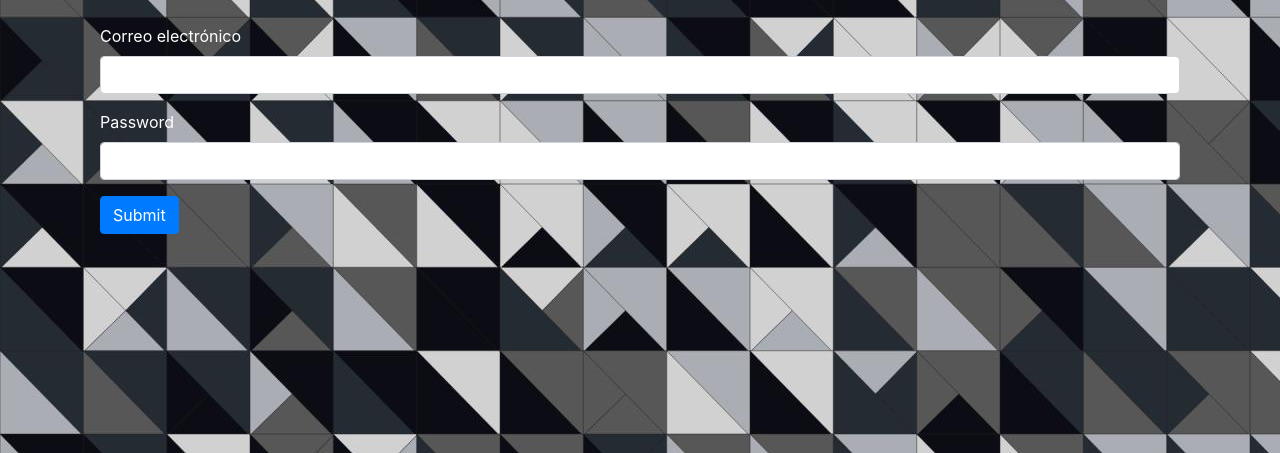
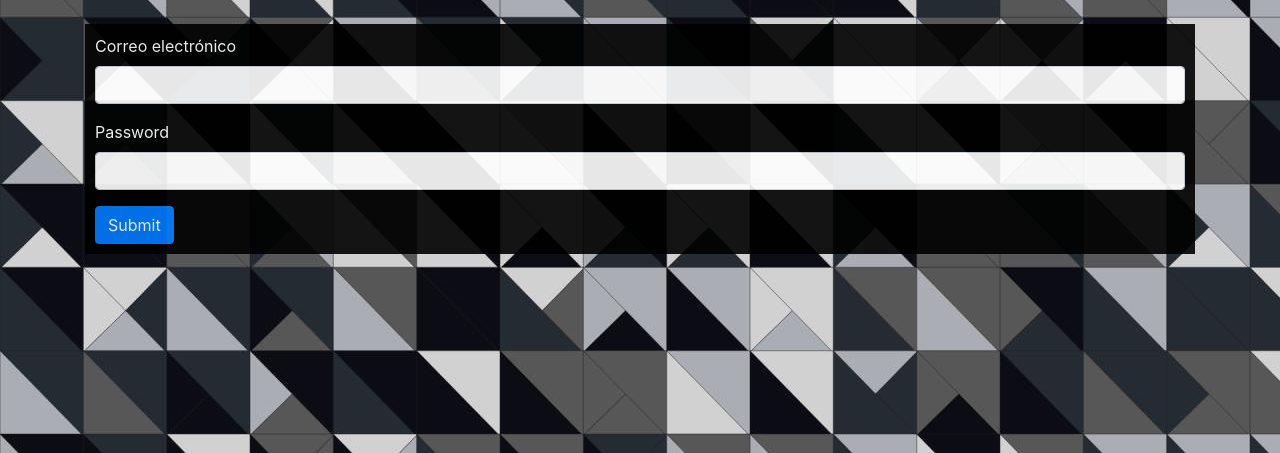
Before and after one commit to jose-acosta-git/tpe-web, a PHP site: page /login in a window 1280 px wide. Shown: the part 66-519 px from the top of the page. Run offline with PHP 8.4, Linux system fonts and the light colour scheme; data comes from the database, SQL or seed files in the repository.

Commit message:
ultimo commit :) por eso no tiene nombre representativo de lo que hice :))))))))))))))))))))))

```diff
--- a/templates/formLogin.tpl
+++ b/templates/formLogin.tpl
@@ -2,7 +2,7 @@
 {include 'header.tpl'}
 
 <section class="container justify-content-center">
-  <form method="POST" action="verify" class="col">
+  <form method="POST" action="verify" class="col form-translucent">
     <div class="form-group">
       <label for="exampleInputEmail1">Correo electrónico</label>
       <input type="email" class="form-control" id="exampleInputEmail1" aria-describedby="emailHelp" name="email">
```
